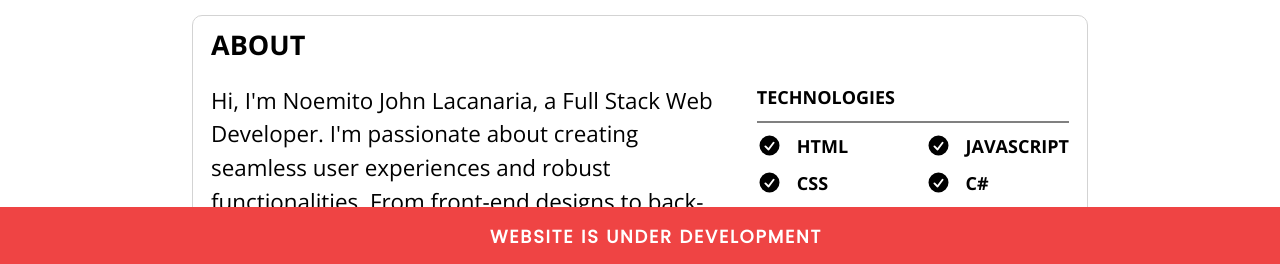
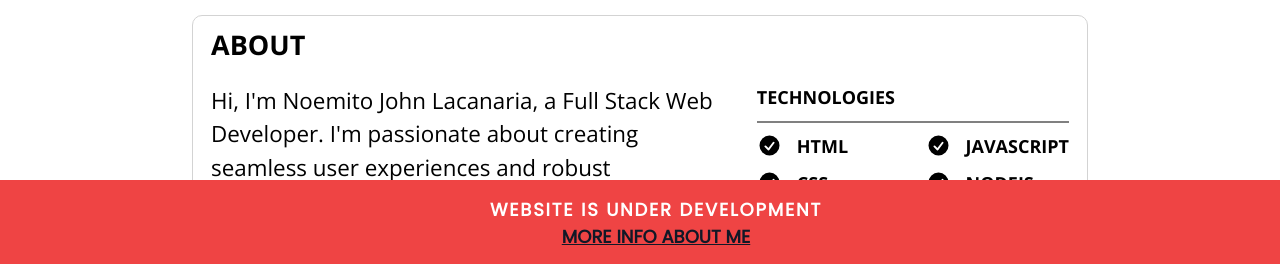
Before and after one commit to NoemitoJohn/MP1, a plain HTML site: page index.html in a window 1280 px wide. Shown: the part 534-798 px from the top of the page. Drawn offline with nearby package versions, Linux system fonts and the light colour scheme.

Commit message:
link resume

```diff
--- a/index.html
+++ b/index.html
@@ -166,7 +166,7 @@
                                                 d="M10 18a8 8 0 100-16 8 8 0 000 16zm3.857-9.809a.75.75 0 00-1.214-.882l-3.483 4.79-1.88-1.88a.75.75 0 10-1.06 1.061l2.5 2.5a.75.75 0 001.137-.089l4-5.5z"
                                                 clip-rule="evenodd" />
                                         </svg>
-                                        <p>C#</p>
+                                        <p>Nodejs</p>
                                     </div>
                                     <div class="skills__item">
                                         <svg xmlns="http://www.w3.org/2000/svg" viewBox="0 0 20 20" fill="currentColor">
@@ -174,7 +174,7 @@
                                                 d="M10 18a8 8 0 100-16 8 8 0 000 16zm3.857-9.809a.75.75 0 00-1.214-.882l-3.483 4.79-1.88-1.88a.75.75 0 10-1.06 1.061l2.5 2.5a.75.75 0 001.137-.089l4-5.5z"
                                                 clip-rule="evenodd" />
                                         </svg>
-                                        <p>Java</p>
+                                        <p>Laravel</p>
                                     </div>
                                 </div>
                             </div>
@@ -275,7 +275,12 @@
 
             </div>
         </div>
-        <div class="development">Website is under development</div>
+        <div class="development">
+            <div>
+                <p>Website is under development</p>
+                <a class="cv" href="https://drive.google.com/file/d/1ar6OMyNcyJZQ3S8FXO8oIBV6mXv9YFzi/view" target="_blank">more info about me</a>
+            </div>
+        </div>
     </main>
 </body>
 
--- a/style.css
+++ b/style.css
@@ -295,6 +295,16 @@ button{
     background-color: #ef4444;
 }
 
+.cv {
+    display: flex;
+    justify-content: center;
+    text-decoration: underline;
+    letter-spacing: 0;
+    color: #111827;
+}
+.cv:hover {
+    color: #030712;
+}
 @media (max-width:1164px){
     .about__subtitle{
 
```
